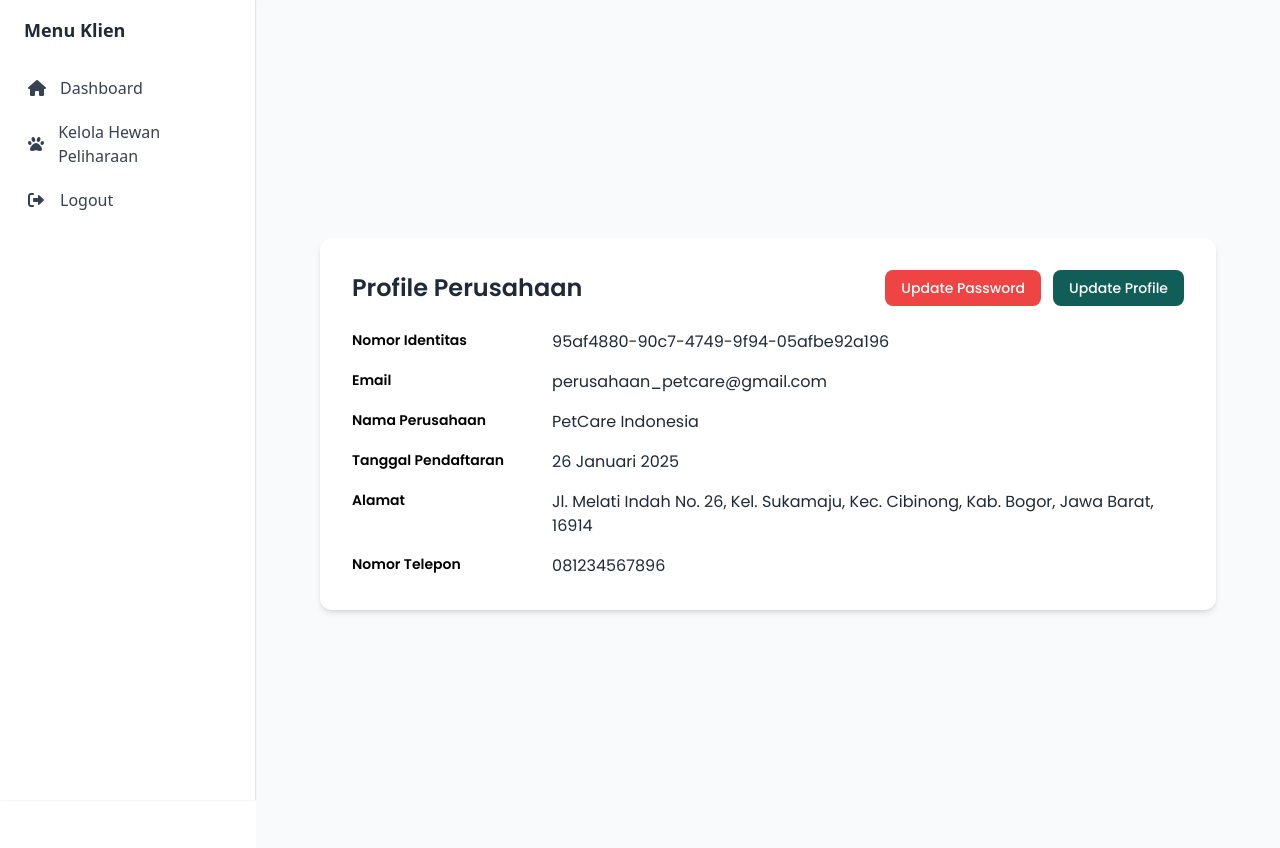
After one commit to TK-17-BASDAT/tk17, a Django app: page /dashboard/kliencompany/ in a window 1280 px wide. The commit adds this page. Run offline with Django 5.2, Linux system fonts and the light colour scheme; some libraries are stand-ins or nearby versions.

Commit message:
final bismillah

```diff
--- /dev/null
+++ b/dashboard/templates/dashboard/kliencompany.html
@@ -0,0 +1,100 @@
+{% extends "base.html" %}
+
+{% block content %}
+
+<div class="flex">
+  {% include "navbar/sidebar_klien.html" %}
+  <main class="bg-gray-50 flex-1 ml-64 p-6">
+    <div class="bg-gray-50 min-h-screen flex items-center justify-center p-6 font-[Poppins]">
+
+      <div class="w-full max-w-4xl bg-white rounded-xl shadow-md p-8">
+        <!-- Header -->
+        <div class="flex flex-col sm:flex-row justify-between items-start sm:items-center mb-6 gap-4">
+          <div>
+            <h1 class="text-2xl font-semibold text-gray-800">Profile Perusahaan</h1>
+          </div>
+          <div class="flex gap-3">
+            <button class="bg-red-500 hover:bg-red-600 text-white px-4 py-2 rounded-lg text-sm font-medium">Update Password</button>
+            <button onclick="toggleEditMode()" class="bg-teal-800 hover:bg-teal-900 text-white px-4 py-2 rounded-lg text-sm font-medium">Update Profile</button>
+          </div>
+        </div>
+
+        <!-- View Mode -->
+        <div id="view-mode">
+            <div class="grid grid-cols-[auto,1fr] gap-x-8 gap-y-4 items-start">
+            <div class="text-sm text-black-600 font-semibold text-left pr-4">Nomor Identitas</div>
+            <div class="text-gray-800">95af4880-90c7-4749-9f94-05afbe92a196</div>
+
+            <div class="text-sm text-black-600 font-semibold text-left pr-4">Email</div>
+            <div class="text-gray-800">perusahaan_petcare@gmail.com</div>
+
+            <div class="text-sm text-black-600 font-semibold text-left pr-4">Nama Perusahaan</div>
+            <div class="text-gray-800">PetCare Indonesia</div>
+
+            <div class="text-sm text-black-600 font-semibold text-left pr-4">Tanggal Pendaftaran</div>
+            <div class="text-gray-800">26 Januari 2025</div>
+
+            <div class="text-sm text-black-600 font-semibold text-left pr-4">Alamat</div>
+            <div class="text-gray-800">Jl. Melati Indah No. 26, Kel. Sukamaju, Kec. Cibinong, Kab. Bogor, Jawa Barat, 16914</div>
+
+            <div class="text-sm text-black-600 font-semibold text-left pr-4">Nomor Telepon</div>
+            <div class="text-gray-800">081234567896</div>
+            </div>
+        </div>
+
+
+        <!-- Edit Mode -->
+        <form id="edit-mode" class="hidden mt-4" onsubmit="event.preventDefault(); saveChanges();">
+          <div class="grid grid-cols-1 sm:grid-cols-2 gap-4">
+            <!-- Non-editable Fields -->
+            <div>
+                <p class="text-sm text-gray-600 font-medium">Nomor Identitas</p>
+                <p class="text-gray-800">95af4880-90c7-4749-9f94-05afbe92a196</p>
+            </div>
+            <div>
+                <p class="text-sm text-gray-600 font-medium">Email</p>
+                <p class="text-gray-800">perusahaan_petcare@gmail.com</p>
+            </div>
+
+            <!-- Editable Fields -->
+            <div class="sm:col-span-2">
+              <label class="text-sm font-medium text-gray-600">Nama Perusahaan</label>
+              <input type="text" value="PetCare Indonesia" class="mt-1 w-full border rounded-lg px-3 py-2">
+            </div>
+            <div>
+              <label class="text-sm font-medium text-gray-600">Tanggal Pendaftaran</label>
+              <input type="text" value="26 Januari 2025" disabled class="mt-1 w-full border rounded-lg px-3 py-2 bg-gray-100 text-gray-500">
+            </div>
+            <div class="sm:col-span-2">
+              <label class="text-sm font-medium text-gray-600">Alamat</label>
+              <textarea rows="3" class="mt-1 w-full border rounded-lg px-3 py-2">Jl. Melati Indah No. 26, Kel. Sukamaju, Kec. Cibinong, Kab. Bogor, Jawa Barat, 16914</textarea>
+            </div>
+            <div>
+              <label class="text-sm font-medium text-gray-600">Nomor Telepon</label>
+              <input type="text" value="081234567896" class="mt-1 w-full border rounded-lg px-3 py-2">
+            </div>
+          </div>
+
+          <!-- Action Buttons -->
+          <div class="mt-6 flex gap-3">
+            <button type="submit" class="bg-green-600 hover:bg-green-700 text-white px-4 py-2 rounded-lg text-sm font-medium">Simpan Perubahan</button>
+            <button type="button" onclick="toggleEditMode()" class="bg-gray-300 hover:bg-gray-400 text-gray-800 px-4 py-2 rounded-lg text-sm font-medium">Batal</button>
+          </div>
+        </form>
+      </div>
+
+      <script>
+        function toggleEditMode() {
+          document.getElementById('view-mode').classList.toggle('hidden');
+          document.getElementById('edit-mode').classList.toggle('hidden');
+        }
+
+        function saveChanges() {
+          alert("Perubahan berhasil disimpan (simulasi saja)!");
+          toggleEditMode();
+        }
+      </script>
+    </div>
+  </main>
+</div>
+{% endblock %}
--- a/dashboard/urls.py
+++ b/dashboard/urls.py
@@ -8,4 +8,5 @@ urlpatterns = [
     path('frontdesk/', views.frontdesk_profile, name='frontdesk'),
     path('klien/', views.klien_profile, name='klien'),
     path('perawat/', views.perawat_profile, name='perawat'),
+    path('kliencompany/', views.kliencompany_profile, name='kliencompany')
 ]
--- a/dashboard/views.py
+++ b/dashboard/views.py
@@ -11,3 +11,6 @@ def klien_profile(request):
 
 def perawat_profile(request):
     return render(request, 'dashboard/perawat.html')
+
+def kliencompany_profile(request):
+    return render(request, 'dashboard/kliencompany.html')
```
Also changed, not shown: dataklien/templates/dataklien/dataklien.html (+11 -2 lines).
